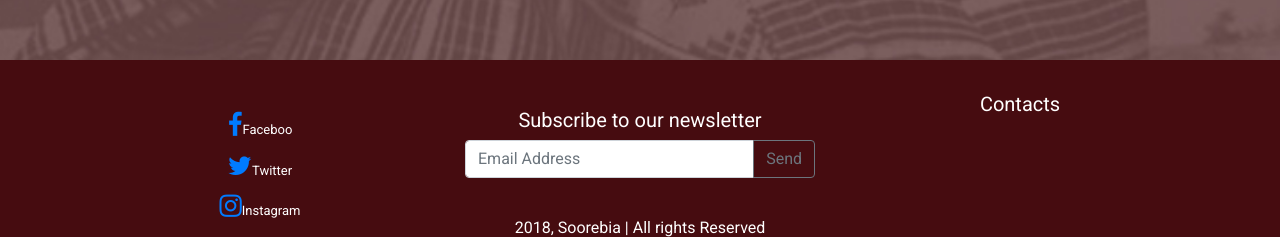
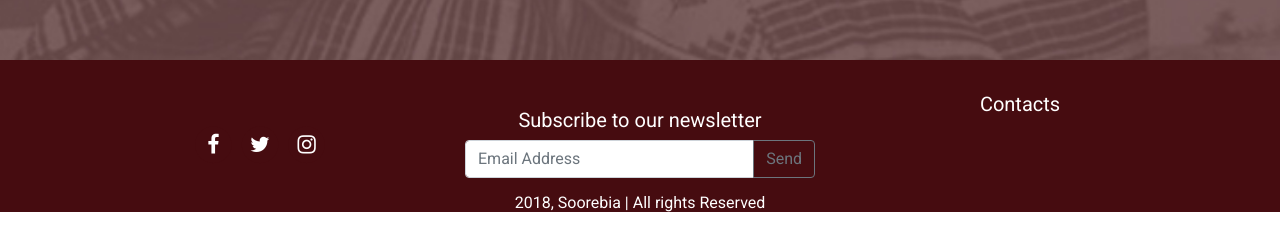
Before and after one commit to Dansackie/Soorebia, a plain HTML site: page Site/index.html in a window 1280 px wide. Shown: the part 2192-2429 px from the top of the page. After the commit the page ends 2404 px from the top, so only its background shows below. Drawn offline with Linux system fonts and the light colour scheme.

Commit message:
Footer rearrangement

```diff
--- a/Site/css/Custom.css
+++ b/Site/css/Custom.css
@@ -252,10 +252,7 @@ video{
     padding:0;
     margin: 0;
 }
-.socialLinks{
-    margin-top:4em;
-    font-size:13px;
-}
+
 .Address{
     margin-top:3em;
 }
@@ -336,11 +333,15 @@ video{
     }
 }
 
-.youtubev{
+.youtubev {
     margin-top: 6em;
     position: relative;
 }
 
-.track{
+.track {
     color:  #E1D8C9;
 }
+
+.socialLinks {
+    margin-top: 4em;
+}
--- a/Site/index.html
+++ b/Site/index.html
@@ -127,19 +127,34 @@
 <footer class="footer">
 	<div class="container text-center">
 		<div class="row">
-			<div class="col col-md-4">
+			<div class="col col-md-4 col-sm-12 col-12">
 				<div class="ml-auto text-center socialLinks">
-					<div class="face">
+					<!-- <div class="face">
 						<a href="#" class="fa fa-2x fa-facebook footer-fa circle"></a>Faceboo</div>
-						<br/>
 						<div class="twit">
 							<a href="#" class="fa fa-2x fa-twitter footer-fa circle"></a>Twitter</div>
-							<br />
 							<div class="Inst">
 								<a href="#" class="fa fa-2x fa-instagram footer-fa circle"></a>Instagram</div>
 							</div>
 						</div>
-						<div class="col col-md-4 Address">
+					</div> -->
+					<div class="text-center">
+						<span class="fa-stack fa-lg">
+							<i class="fa fa-circle fa-stack-2x"></i>
+							<a target="_blank" href="#"><i class="fa fa-facebook fa-stack-1x fa-inverse"></i></a>
+						</span>
+						<span class="fa-stack fa-lg">
+							<i class="fa fa-circle fa-stack-2x"></i>
+							<a target="_blank" href="#"><i class="fa fa-twitter fa-stack-1x fa-inverse"></i></a>
+						</span>
+						<span class="fa-stack fa-lg">
+							<i class="fa fa-circle fa-stack-2x"></i>
+							<a target="_blank" href="#"><i class="fa fa-instagram fa-stack-1x fa-inverse"></i></a>
+						</span>
+					</div>
+				</div>
+			</div>
+						<div class="col col-md-4 col-sm-12 col-12 Address">
 							<h5>Subscribe to our newsletter</h5>
 							<div class="input-group mb-3">
 								<input type="text" class="form-control" placeholder="Email Address" aria-label="Recipient's username" aria-describedby="button-addon2">
@@ -148,7 +163,7 @@
 								</div>
 							</div>
 						</div>
-						<div class="col col-md-4 contact">
+						<div class="col col-md-4 col-sm-12 col-12 contact">
 							<h5>Contacts</h5>
 						</div>
 					</div>
```
